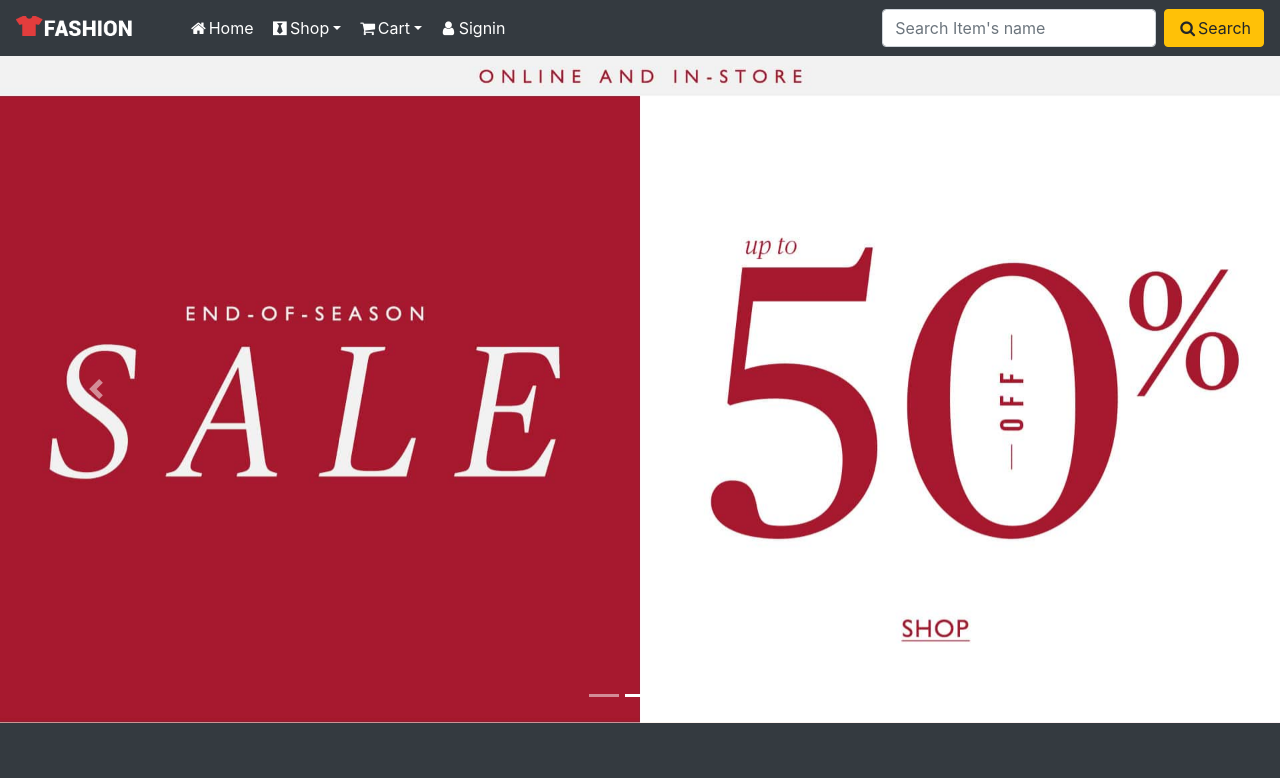
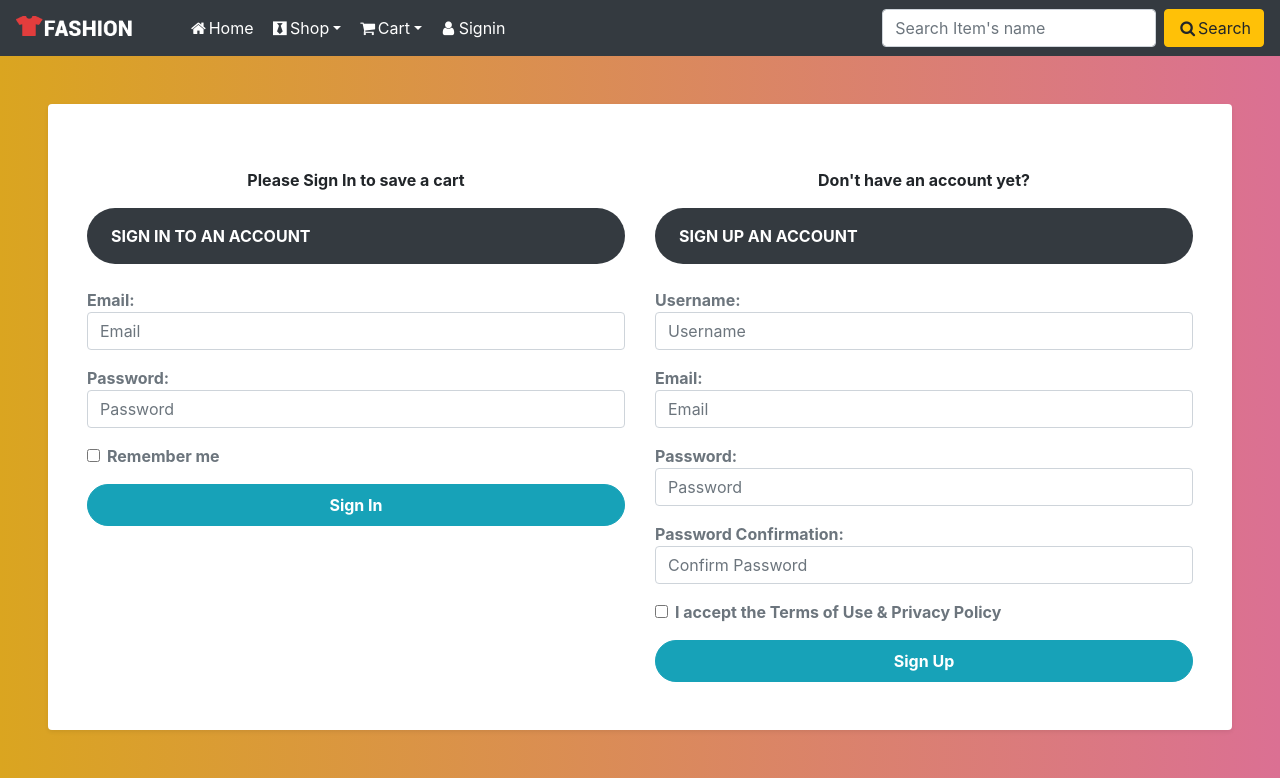
Before and after one commit to LeANguyen/Red-Fashion, a React (Create React App) app: page / in a window 1280 px wide. Shown: the top 778 px of the page. Built offline with nearby package versions, Linux system fonts and the light colour scheme.

Commit message:
rename variable

```diff
--- a/src/App.js
+++ b/src/App.js
@@ -27,7 +27,7 @@ function App() {
   //     </header>
   //   </div>
   // );
-  return <HomeScreen></HomeScreen>;
+  // return <HomeScreen></HomeScreen>;
   // return <ItemListScreen></ItemListScreen>;
   // return <PurchaseHistoryScreen></PurchaseHica
   // return <CartScreen></CartScreen>;
```
Also changed, not shown: 1 other file (tests, documents, lock files or other folders).
